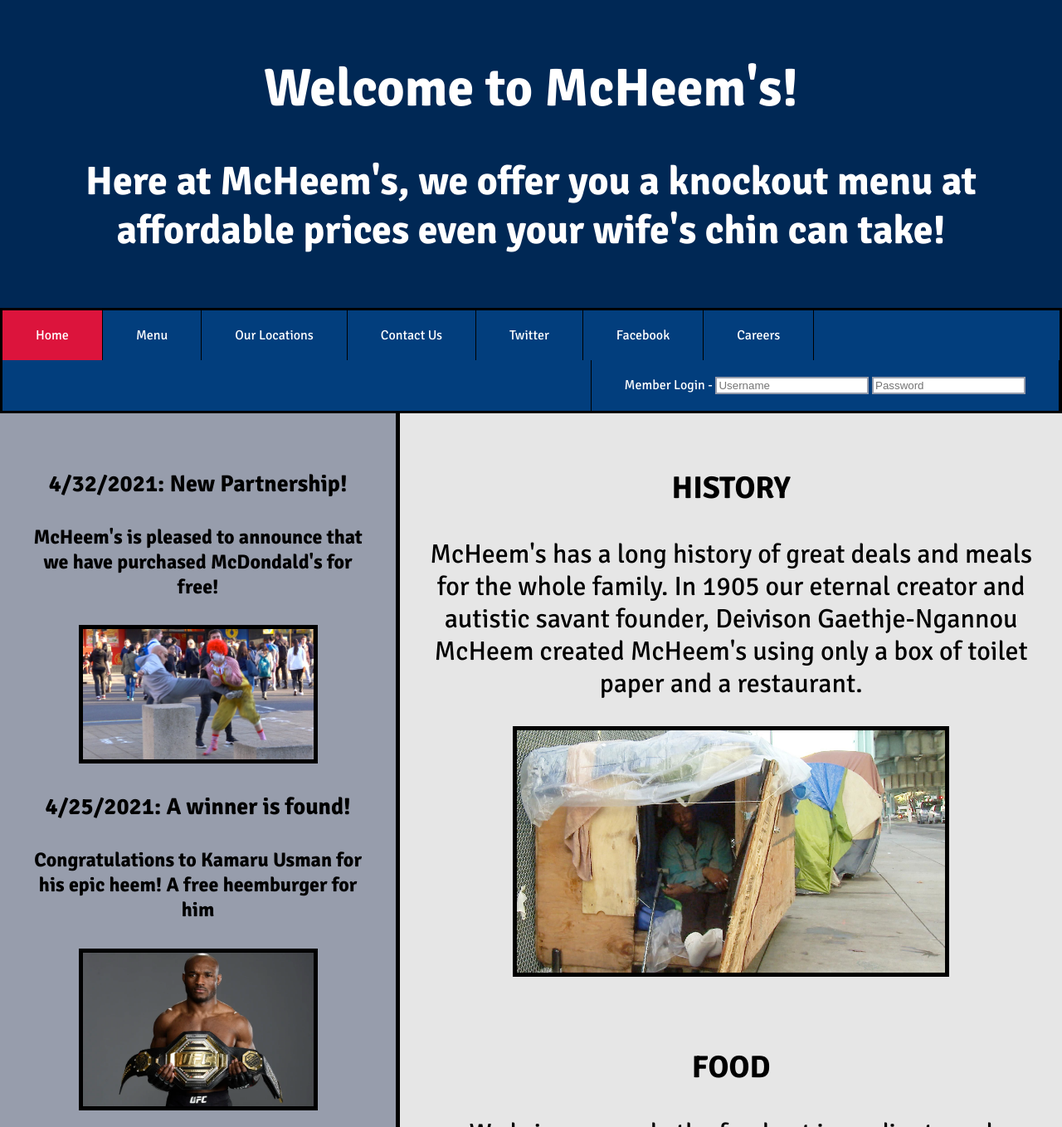
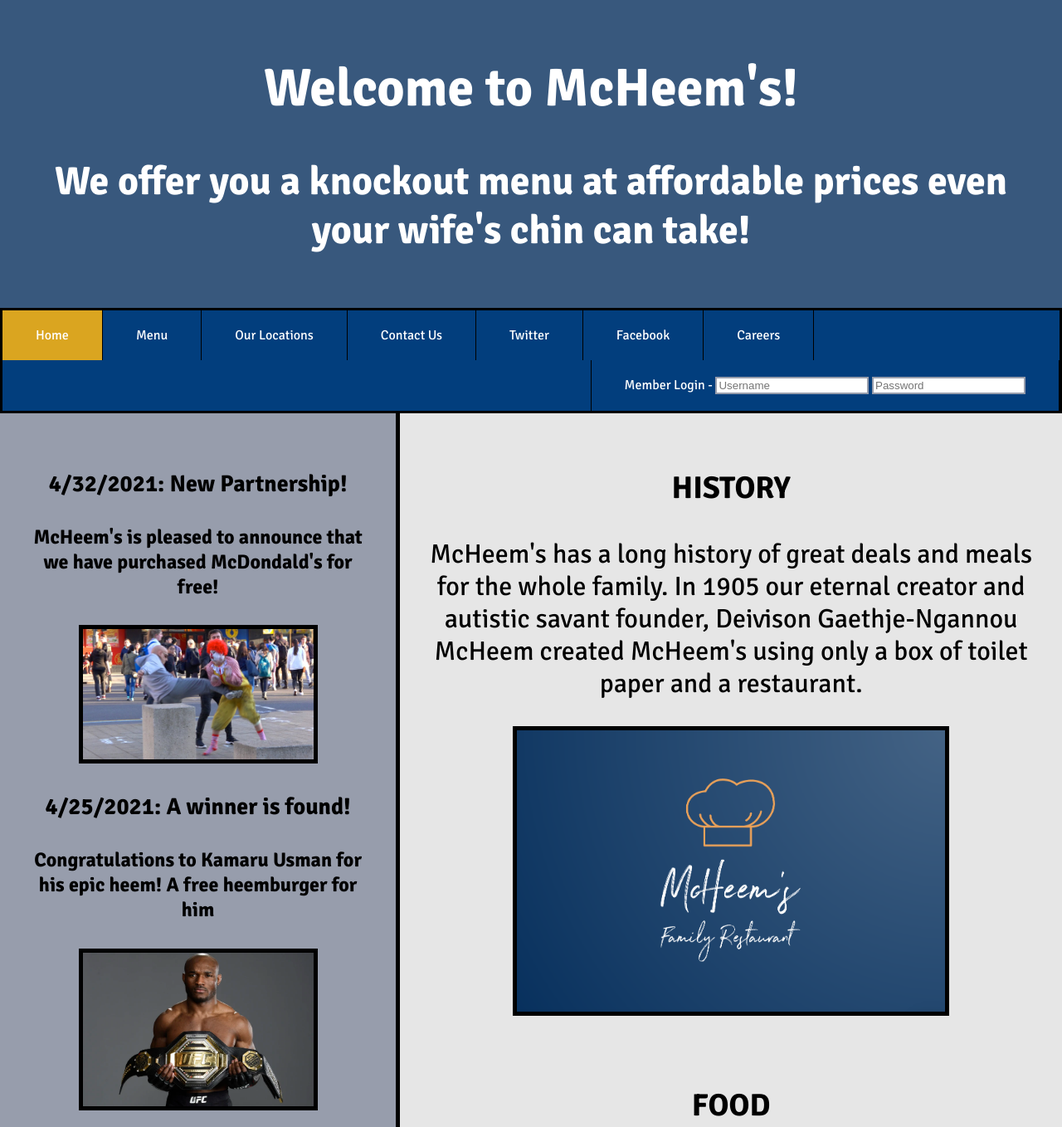
Before and after one commit to illholdthemoff/boish-website, a plain HTML site: page index.html in a window 1280 px wide. Shown: the top 1358 px of the page at 83% size. Drawn offline with Linux system fonts and the light colour scheme.

Commit message:
Updated with official logo and colors

```diff
--- a/index.html
+++ b/index.html
@@ -13,7 +13,7 @@
 
     <div id="header">
         <h1>Welcome to McHeem's!</h1>
-        <h2>Here at McHeem's, we offer you a knockout menu at affordable prices even your wife's chin can take!</h2>
+        <h2>We offer you a knockout menu at affordable prices even your wife's chin can take!</h2>
     </div>
 
     <div id="navbar">
@@ -39,7 +39,7 @@
         <div id="content">
             <h3>HISTORY</h3>
             <p>McHeem's has a long history of great deals and meals for the whole family. In 1905 our eternal creator and autistic savant founder, Deivison Gaethje-Ngannou McHeem created McHeem's using only a box of toilet paper and a restaurant.</p>
-            <div class="image"><img src="pics/firststore.jpg"></div>
+            <div class="image"><img src="pics/logo.PNG"></div>
             <br>
             <h3>FOOD</h3>
             <p>We bring you only the freshest ingredients and complete violence money can (and can't!) buy.</p>
--- a/style.css
+++ b/style.css
@@ -8,10 +8,10 @@ html, body {
 }
 
 #header {
+    background-color: rgba(56,88,125,255);
     font-size: 2em;
     font-weight: 700px;
     text-align: center;
-    background: rgb(0, 40, 85);
     color: white;
     padding: 3vh;
 }
@@ -48,11 +48,11 @@ html, body {
 }
 
 #navbar a:hover {
-    background-color: crimson;
+    background-color: goldenrod;
 }
 
 #navbar a.test {
-    background-color: crimson;
+    background-color: goldenrod;
 }
 
 /* #navbar a.active {
```
Also changed, not shown: pics/logo.PNG (added).
